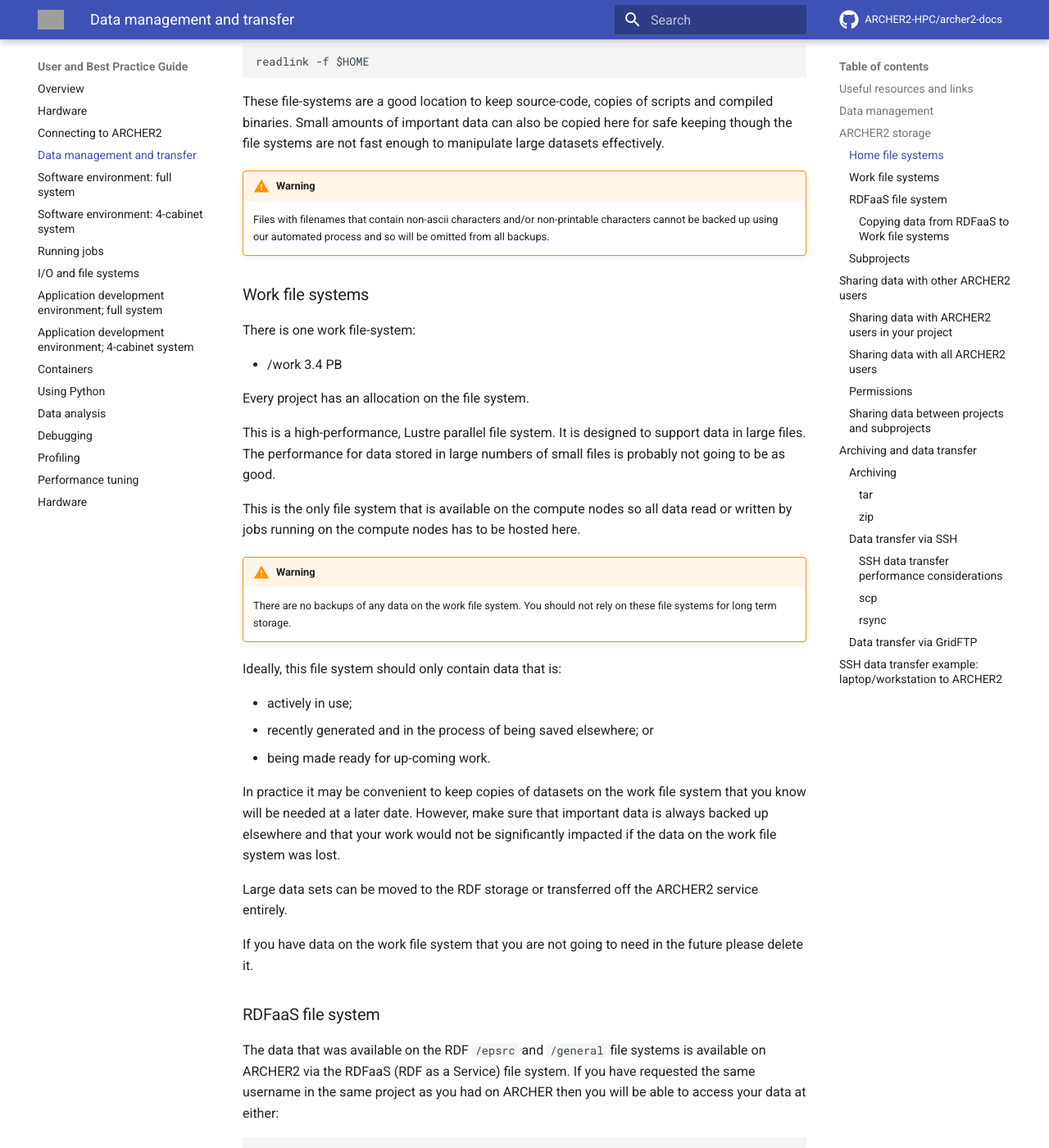
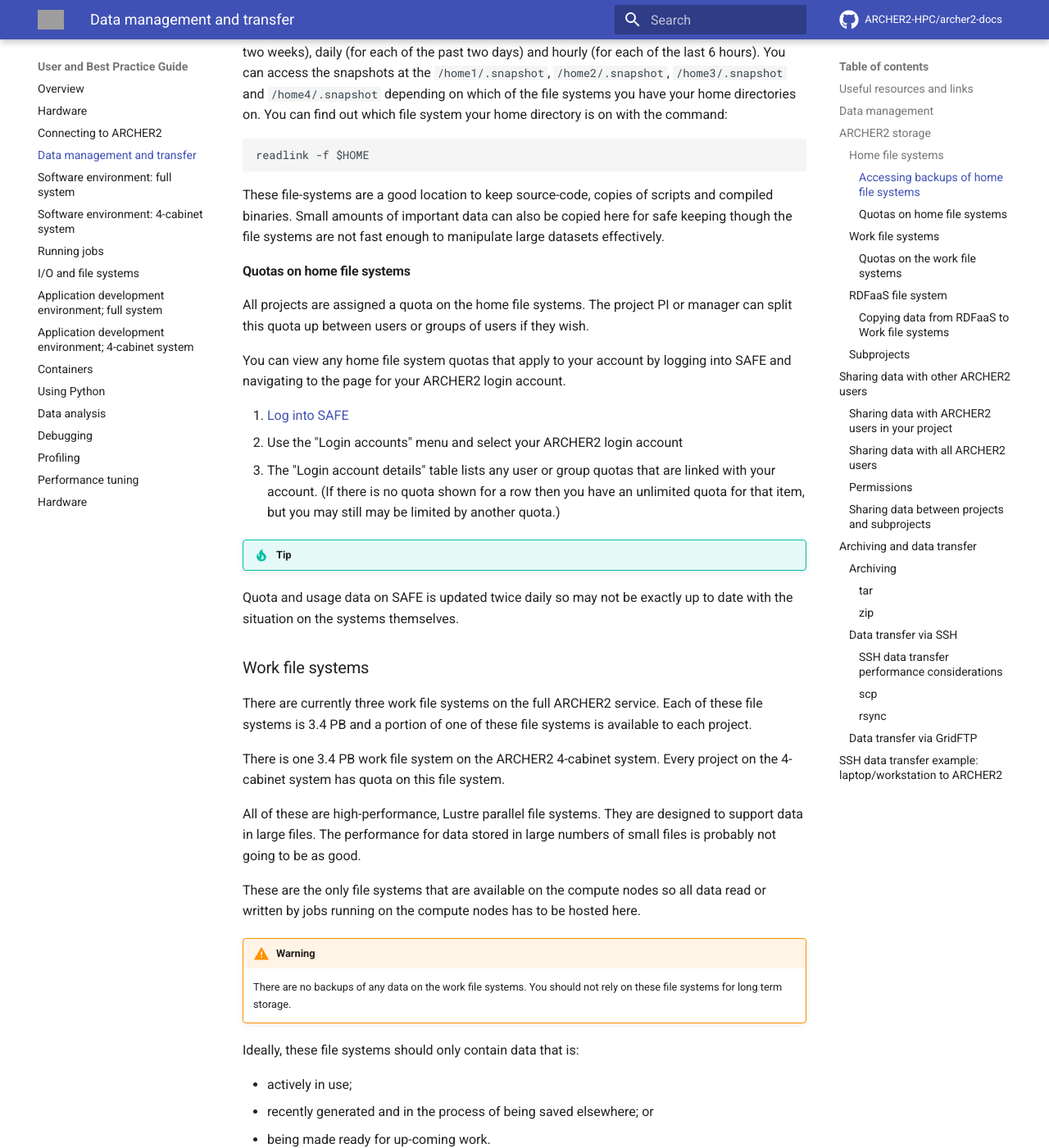
Before and after one commit to ARCHER2-HPC/archer2-docs, an MkDocs documentation site: the page built from docs/user-guide/data.md, in a window 1280 px wide and 1400 px high, scrolled down 2480 px. Shown: the whole window at 82% size. Built offline with MkDocs 1.6.1 and Material for MkDocs 9.7.7, drawn with Linux system fonts in a browser that asks for light colours; comment, search, counter and statistics services are not loaded; some of the changed text lies outside the part shown; grey boxes are pictures that could not be loaded.

Commit message:
Updates data sections

````diff
--- a/docs/user-guide/data.md
+++ b/docs/user-guide/data.md
@@ -1,7 +1,12 @@
 # Data management and transfer
 
 This section covers best practice and tools for data management on
-ARCHER2.
+ARCHER2 along with a description of the different storage available
+on the service.
+
+The [IO section](io.md) has information on achieving good performance
+for reading and writing data to the ARCHER2 storage along with information
+and advice on different IO patterns.
 
 !!! information
     If you have any questions on data management and transfer please do not
@@ -70,19 +75,21 @@
 |---------|-------------|---------------|-------|
 | /home   | yes         | no            | Backed up |
 | /work   | yes         | yes           | Not backed up, high performance |
-| RDFaaS  | yes         | no            | Backed up, high performance. Only currently available for projects that moved from ARCHER to ARCHER2. Currently read-only. |
+| RDFaaS  | yes         | no            | Backed up, high performance. Only available for projects that moved from ARCHER to ARCHER2. |
 
 ### Home file systems
 
 There are four independent home file-systems. Every project has an
 allocation on one of the four. You do not need to know which one your
 project uses as your projects space can always be accessed via the path
-`/home/project-code`. Each home file-system is approximately 60TB in
+`/home/project-code`. Each home file-system is approximately 100 TB in
 size and is implemented using standard Network Attached Storage (NAS)
 technology. This means that these disks are not particularly high
 performance but are well suited to standard operations like compilation
 and file editing. These file systems are visible from the ARCHER2 login
 nodes.
+
+#### Accessing backups of home file systems
 
 The home file systems **are fully backed up**. Full backups are taken
 weekly (for each of the past two weeks), daily (for each of the past
@@ -101,48 +108,122 @@
 be copied here for safe keeping though the file systems are not fast
 enough to manipulate large datasets effectively.
 
-!!! warning
-    Files with filenames that contain non-ascii characters and/or
-    non-printable characters cannot be backed up using our automated process
-    and so will be omitted from all backups.
+#### Quotas on home file systems
+
+All projects are assigned a quota on the home file systems. The project
+PI or manager can split this quota up between users or groups of users
+if they wish.
+
+You can view any home file system quotas that apply to your account by
+logging into SAFE and navigating to the page for your ARCHER2 login
+account.
+
+1. [Log into SAFE](https://safe.epcc.ed.ac.uk)
+2. Use the "Login accounts" menu and select your ARCHER2 login account
+3. The "Login account details" table lists any user or group quotas that
+   are linked with your account. (If there is no quota shown for a row
+   then you have an unlimited quota for that item, but you may still may
+   be limited by another quota.)
+
+!!! tip
+   Quota and usage data on SAFE is updated twice daily so may not be
+   exactly up to date with the situation on the systems themselves.
 
 ### Work file systems
 
-There is one work file-system:
+There are currently three work file systems on the full ARCHER2 service.
+Each of these file systems is 3.4 PB and a portion of one of these file
+systems is available to each project.
 
-   - /work 3.4 PB
+There is one 3.4 PB work file system on the ARCHER2 4-cabinet system. Every
+project on the 4-cabinet system has quota on this file system.
 
-Every project has an allocation on the file system.
-
-This is a high-performance, Lustre parallel file system. It is
+All of these are high-performance, Lustre parallel file systems. They are
 designed to support data in large files. The performance for data stored
 in large numbers of small files is probably not going to be as good.
 
-This is the only file system that is available on the compute nodes
+These are the only file systems that are available on the compute nodes
 so all data read or written by jobs running on the compute nodes has to
 be hosted here.
 
 !!! warning
-    There are no backups of any data on the work file system. You should
+    There are no backups of any data on the work file systems. You should
     not rely on these file systems for long term storage.
 
-Ideally, this file system should only contain data that is:
+Ideally, these file systems should only contain data that is:
 
    - actively in use;
    - recently generated and in the process of being saved elsewhere; or
    - being made ready for up-coming work.
 
 In practice it may be convenient to keep copies of datasets on the work
-file system that you know will be needed at a later date. However, make
+file systems that you know will be needed at a later date. However, make
 sure that important data is always backed up elsewhere and that your
 work would not be significantly impacted if the data on the work file
-system was lost.
+systems was lost.
 
 Large data sets can be moved to the RDF storage or transferred off the
 ARCHER2 service entirely.
 
-If you have data on the work file system that you are not going to need
+If you have data on the work file systems that you are not going to need
 in the future please delete it.
+
+#### Quotas on the work file systems
+
+As for the homefile systems, all projects are assigned a quota on the
+work file systems. The project PI or manager can split this quota up
+between users or groups of users if they wish.
+
+You can view any work file system quotas that apply to your account by
+logging into SAFE and navigating to the page for your ARCHER2 login
+account.
+
+1. [Log into SAFE](https://safe.epcc.ed.ac.uk)
+2. Use the "Login accounts" menu and select your ARCHER2 login account
+3. The "Login account details" table lists any user or group quotas that
+   are linked with your account. (If there is no quota shown for a row
+   then you have an unlimited quota for that item, but you may still may
+   be limited by another quota.)
+
+!!! tip
+   Quota and usage data on SAFE is updated twice daily so may not be
+   exactly up to date with the situation on the systems themselves.
+
+You can also examine up to date quotas and usage on the ARCHER2 systems
+themselves using the `lfs quota` command. To do this:
+
+- Change directory to the work directory where you want to check the
+   quota. For example, if I wanted to check the quota for user `auser` in
+   project `t01` then I would:
+
+   ```
+   cd /work/t01/t01/auser
+   ```
+
+- To check your user quota, you would use the command:
+
+   ```
+   lfs quota -hu auser .
+   Disk quotas for usr auser (uid 5496):
+     Filesystem    used   quota   limit   grace   files   quota   limit   grace
+              .  1.366G      0k      0k       -    5486       0       0       -
+   uid 5496 is using default block quota setting
+   uid 5496 is using default file quota setting
+   ```
+
+   the `quota` and `limit` of `0k` here indicate that no user quota is set for this
+   user
+
+- To check your project quota, you would use the command:
+
+   ```
+   lfs quota -hp $(id -g) .
+   Disk quotas for prj 1009 (pid 1009):
+     Filesystem    used   quota   limit   grace   files   quota   limit   grace
+              .  2.905G      0k      0k       -   25300       0       0       -
+   pid 1009 is using default block quota setting
+   pid 1009 is using default file quota setting
+   ```
 
 
 ### RDFaaS file system
````
Also changed, not shown: docs/user-guide/io.md (+8 -59 lines).
